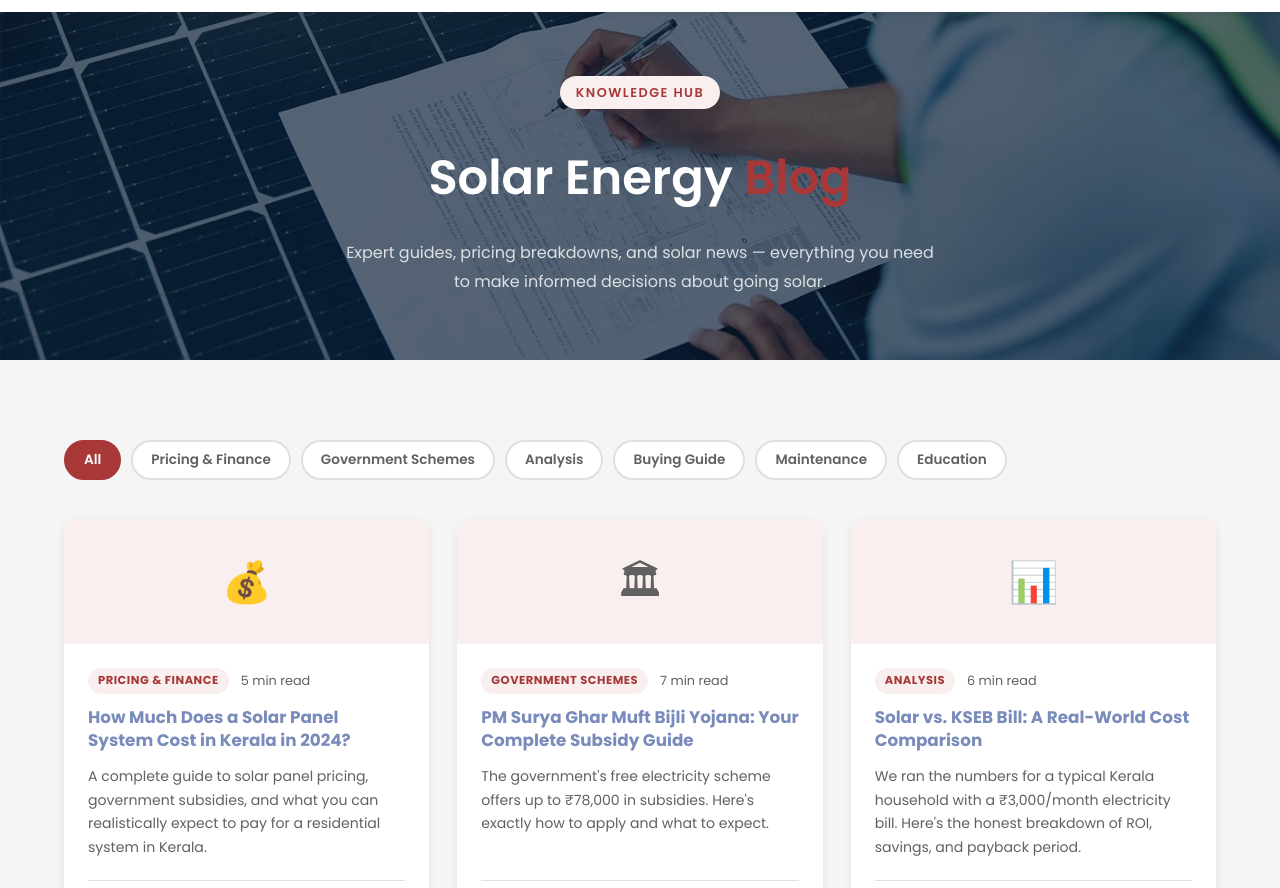
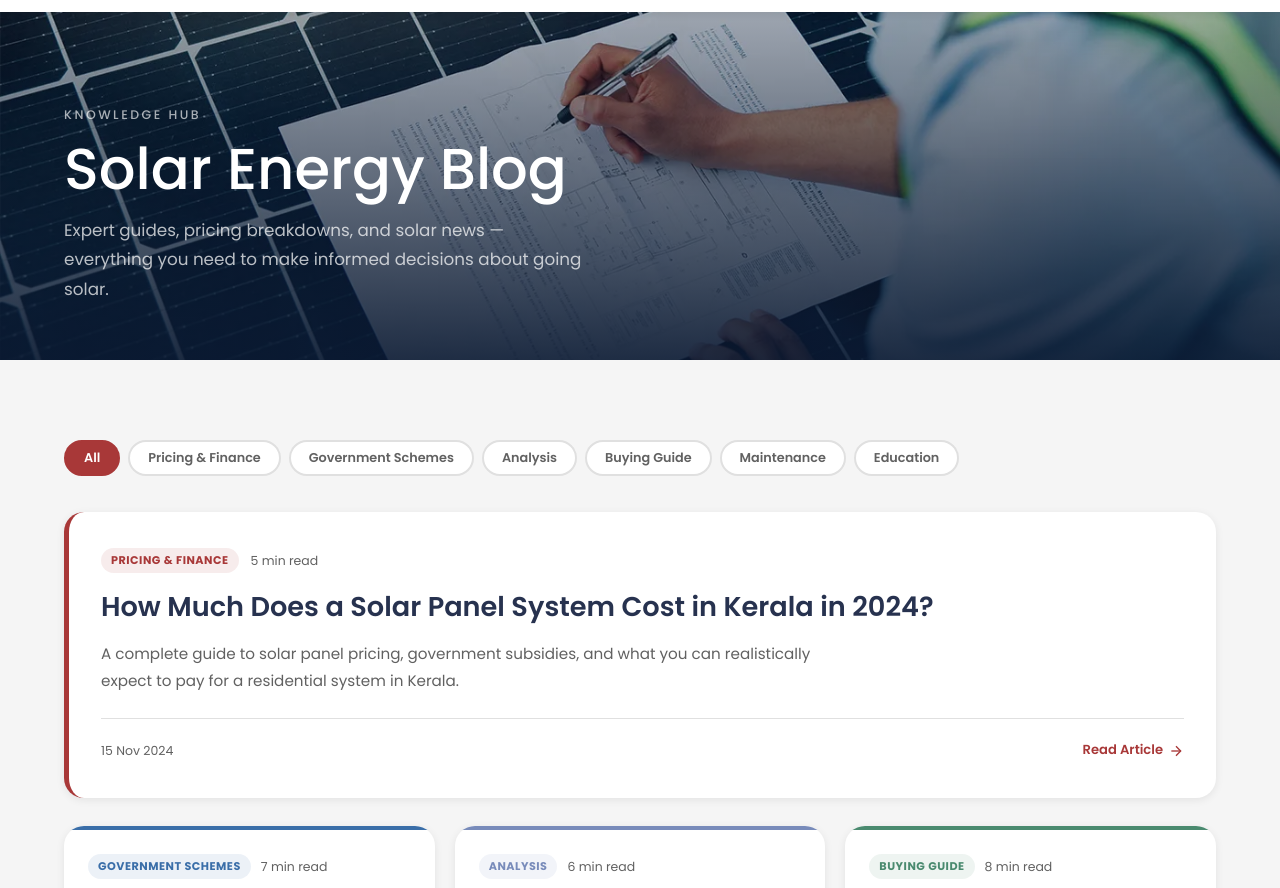
Before and after one commit to rayenna/rayenna-website, an Astro site: page /rayenna-website/blog in a window 1280 px wide. Shown: the part 60-948 px from the top of the page. Built offline with nearby package versions, Linux system fonts and the light colour scheme; Astro itself is replaced by a stand-in of ours.

Commit message:
Cursor update — 2026-04-25 23:26

```diff
--- a/src/pages/blog/index.astro
+++ b/src/pages/blog/index.astro
@@ -2,7 +2,6 @@
 import Layout from '../../layouts/Layout.astro';
 const base = import.meta.env.BASE_URL.replace(/\/$/, '');
 
-// Sample blog posts — replace with real content or a CMS later
 const posts = [
   {
     slug: 'how-much-does-solar-cost-in-kerala',
@@ -11,25 +10,22 @@ const posts = [
     date: '15 Nov 2024',
     category: 'Pricing & Finance',
     readTime: '5 min read',
-    emoji: '💰',
   },
   {
     slug: 'pm-surya-ghar-subsidy-guide',
     title: 'PM Surya Ghar Muft Bijli Yojana: Your Complete Subsidy Guide',
-    excerpt: 'The government\'s free electricity scheme offers up to ₹78,000 in subsidies. Here\'s exactly how to apply and what to expect.',
+    excerpt: "The government's free electricity scheme offers up to ₹78,000 in subsidies. Here's exactly how to apply and what to expect.",
     date: '8 Nov 2024',
     category: 'Government Schemes',
     readTime: '7 min read',
-    emoji: '🏛',
   },
   {
     slug: 'solar-vs-electricity-bill-comparison',
     title: 'Solar vs. KSEB Bill: A Real-World Cost Comparison',
-    excerpt: 'We ran the numbers for a typical Kerala household with a ₹3,000/month electricity bill. Here\'s the honest breakdown of ROI, savings, and payback period.',
+    excerpt: "We ran the numbers for a typical Kerala household with a ₹3,000/month electricity bill. Here's the honest breakdown of ROI, savings, and payback period.",
     date: '1 Nov 2024',
     category: 'Analysis',
     readTime: '6 min read',
-    emoji: '📊',
   },
   {
     slug: 'best-solar-panels-brands-india-2024',
@@ -38,7 +34,6 @@ const posts = [
     date: '22 Oct 2024',
     category: 'Buying Guide',
     readTime: '8 min read',
-    emoji: '🔆',
   },
   {
     slug: 'solar-maintenance-tips',
@@ -47,7 +42,6 @@ const posts = [
     date: '10 Oct 2024',
     category: 'Maintenance',
     readTime: '4 min read',
-    emoji: '🔧',
   },
   {
     slug: 'net-metering-explained',
@@ -56,53 +50,89 @@ const posts = [
     date: '2 Oct 2024',
     category: 'Education',
     readTime: '5 min read',
-    emoji: '🔌',
   },
 ];
 
-const categories = ['All', 'Pricing & Finance', 'Government Schemes', 'Analysis', 'Buying Guide', 'Maintenance', 'Education'];
+const categoryColors: Record<string, string> = {
+  'Pricing & Finance':   '#a83838',
+  'Government Schemes':  '#3a6ea8',
+  'Analysis':            '#788bba',
+  'Buying Guide':        '#4a8a6f',
+  'Maintenance':         '#8a6f2c',
+  'Education':           '#6a3a8a',
+};
+
+const featured = posts[0];
+const rest = posts.slice(1);
+const categories = ['All', ...new Set(posts.map(p => p.category))];
 ---
 <Layout title="Solar Energy Blog — Rayenna Energy" description="Read expert articles on solar energy, government subsidies, pricing, and installation tips from Rayenna Energy's blog.">
 
-  <!-- Page Hero -->
+  <!-- ===== PAGE HERO ===== -->
   <section class="page-hero">
     <img src={`${base}/media/blog.webp`} alt="Rayenna Solar Blog" class="page-hero__bg" />
     <div class="page-hero__overlay"></div>
     <div class="container page-hero__inner">
-      <span class="section-tag">Knowledge Hub</span>
-      <h1 class="page-hero__title">Solar Energy <span>Blog</span></h1>
-      <p class="page-hero__subtitle">Expert guides, pricing breakdowns, and solar news — everything you need to make informed decisions about going solar.</p>
+      <p class="page-hero__eyebrow">Knowledge Hub</p>
+      <h1 class="page-hero__title">Solar Energy Blog</h1>
+      <p class="page-hero__sub">Expert guides, pricing breakdowns, and solar news — everything you need to make informed decisions about going solar.</p>
     </div>
   </section>
 
-  <!-- Blog Posts -->
-  <section style="padding:var(--section-padding); background:var(--color-light)">
+  <!-- ===== BLOG CONTENT ===== -->
+  <section class="blog-section">
     <div class="container">
 
-      <!-- Category Filter -->
+      <!-- Category filter -->
       <div class="category-filter">
         {categories.map(cat => (
           <button class={`cat-btn ${cat === 'All' ? 'active' : ''}`} data-cat={cat}>{cat}</button>
         ))}
       </div>
 
-      <!-- Posts Grid -->
+      <!-- Featured post -->
+      <article class="featured-card" data-category={featured.category}>
+        <div class="featured-card__label">
+          <span class="cat-pill" style={`background:${categoryColors[featured.category]}18; color:${categoryColors[featured.category]};`}>
+            {featured.category}
+          </span>
+          <span class="read-time">{featured.readTime}</span>
+        </div>
+        <h2 class="featured-card__title">
+          <a href={`${base}/blog/${featured.slug}`}>{featured.title}</a>
+        </h2>
+        <p class="featured-card__excerpt">{featured.excerpt}</p>
+        <div class="featured-card__footer">
+          <span class="post-date">{featured.date}</span>
+          <a href={`${base}/blog/${featured.slug}`} class="read-more-link">
+            Read Article
+            <svg width="16" height="16" viewBox="0 0 24 24" fill="none" stroke="currentColor" stroke-width="2"><line x1="5" y1="12" x2="19" y2="12"/><polyline points="12 5 19 12 12 19"/></svg>
+          </a>
+        </div>
+      </article>
+
+      <!-- Posts grid -->
       <div class="posts-grid">
-        {posts.map((post, i) => (
+        {rest.map(post => (
           <article class="post-card" data-category={post.category}>
-            <div class="post-card__emoji">{post.emoji}</div>
+            <div class="post-card__accent" style={`background:${categoryColors[post.category] ?? 'var(--color-secondary)'}`}></div>
             <div class="post-card__body">
               <div class="post-meta">
-                <span class="post-category">{post.category}</span>
-                <span class="post-read-time">{post.readTime}</span>
+                <span class="cat-pill" style={`background:${categoryColors[post.category]}18; color:${categoryColors[post.category]};`}>
+                  {post.category}
+                </span>
+                <span class="read-time">{post.readTime}</span>
               </div>
               <h2 class="post-title">
                 <a href={`${base}/blog/${post.slug}`}>{post.title}</a>
               </h2>
               <p class="post-excerpt">{post.excerpt}</p>
               <div class="post-footer">
-                <span class="post-date">📅 {post.date}</span>
-                <a href={`${base}/blog/${post.slug}`} class="post-read-more">Read More →</a>
+                <span class="post-date">{post.date}</span>
+                <a href={`${base}/blog/${post.slug}`} class="read-more-link">
+                  Read
+                  <svg width="14" height="14" viewBox="0 0 24 24" fill="none" stroke="currentColor" stroke-width="2"><line x1="5" y1="12" x2="19" y2="12"/><polyline points="12 5 19 12 12 19"/></svg>
+                </a>
               </div>
             </div>
           </article>
@@ -112,31 +142,36 @@ const categories = ['All', 'Pricing & Finance', 'Government Schemes', 'Analysis'
     </div>
   </section>
 
-  <!-- Newsletter CTA -->
-  <section style="padding:64px 0; background:var(--color-white)">
-    <div class="container">
-      <div class="newsletter-box">
-        <div>
-          <h3>Stay Updated on Solar News</h3>
-          <p>Get the latest articles, subsidy updates, and solar tips delivered to your inbox.</p>
-        </div>
-        <form class="newsletter-form" onsubmit="return false">
-          <input type="email" placeholder="Your email address" required />
-          <button type="submit" class="btn btn-primary">Subscribe</button>
-        </form>
+  <!-- ===== NEWSLETTER CTA ===== -->
+  <section class="newsletter-section">
+    <div class="container newsletter-inner">
+      <div class="newsletter-content">
+        <span class="section-tag">Stay in the Loop</span>
+        <h2 class="section-title" style="color:#ffffff;">Stay Updated on Solar News</h2>
+        <p>Get the latest articles, subsidy updates, and solar tips delivered to your inbox. No spam, ever.</p>
       </div>
+      <form class="newsletter-form" onsubmit="return false">
+        <input type="email" placeholder="Your email address" required />
+        <button type="submit" class="btn btn-primary">Subscribe</button>
+      </form>
     </div>
   </section>
 
 </Layout>
 
 <style>
+/* ===========================
+   Blog Page — Mobile First
+   =========================== */
+
+/* ===== PAGE HERO ===== */
 .page-hero {
   position: relative;
-  height: 420px;
+  min-height: 420px;
   display: flex;
-  align-items: center;
+  align-items: flex-end;
   overflow: hidden;
+  padding-bottom: 56px;
 }
 .page-hero__bg {
   position: absolute;
@@ -144,182 +179,286 @@ const categories = ['All', 'Pricing & Finance', 'Government Schemes', 'Analysis'
   width: 100%;
   height: 100%;
   object-fit: cover;
-  object-position: center;
+  object-position: center 40%;
   z-index: 0;
 }
 .page-hero__overlay {
   position: absolute;
   inset: 0;
-  background: rgba(10, 30, 55, 0.65);
+  background: linear-gradient(
+    to top,
+    rgba(10, 25, 50, 0.9) 0%,
+    rgba(10, 25, 50, 0.55) 50%,
+    rgba(10, 25, 50, 0.2) 100%
+  );
   z-index: 1;
 }
 .page-hero__inner {
   position: relative;
   z-index: 2;
-  text-align: center;
-  padding-top: 72px;
+  padding-top: 88px;
+}
+.page-hero__eyebrow {
+  font-size: 0.78rem;
+  font-weight: 500;
+  letter-spacing: 2.5px;
+  text-transform: uppercase;
+  color: rgba(255,255,255,0.65);
+  margin-bottom: 10px;
 }
 .page-hero__title {
   font-family: var(--font-heading);
-  font-size: clamp(2rem, 4vw, 3rem);
-  font-weight: 600;
-  color: white;
-  margin: 12px 0 20px;
+  font-size: clamp(2.4rem, 5vw, 3.6rem);
+  font-weight: 500;
+  color: #ffffff;
+  line-height: 1.15;
+  margin-bottom: 14px;
 }
-.page-hero__title span { color: var(--color-primary); }
-.page-hero__subtitle { color: rgba(255,255,255,0.8); max-width: 600px; margin: 0 auto; line-height: 1.8; }
+.page-hero__sub {
+  font-size: clamp(0.95rem, 2vw, 1.05rem);
+  color: rgba(255,255,255,0.72);
+  max-width: 520px;
+  line-height: 1.75;
+}
 
+/* ===== BLOG SECTION ===== */
+.blog-section {
+  padding: var(--section-padding);
+  background: var(--color-light);
+}
+
+/* Category filter */
 .category-filter {
   display: flex;
-  gap: 10px;
+  gap: 8px;
   flex-wrap: wrap;
-  margin-bottom: 40px;
+  margin-bottom: 36px;
 }
 .cat-btn {
-  padding: 8px 18px;
+  padding: 7px 18px;
   border-radius: 50px;
   border: 2px solid var(--color-border);
   background: var(--color-white);
   font-family: var(--font-heading);
-  font-size: 0.85rem;
+  font-size: 0.8rem;
   font-weight: 600;
   cursor: pointer;
   color: var(--color-text-muted);
   transition: all var(--transition);
+  white-space: nowrap;
 }
 .cat-btn:hover, .cat-btn.active {
   background: var(--color-primary);
   border-color: var(--color-primary);
-  color: white;
+  color: #ffffff;
 }
 
+/* ===== FEATURED CARD ===== */
+.featured-card {
+  background: #ffffff;
+  border-radius: var(--radius-lg);
+  padding: 36px 32px;
+  box-shadow: var(--shadow-sm);
+  margin-bottom: 28px;
+  border-left: 5px solid var(--color-primary);
+  transition: all var(--transition);
+}
+.featured-card:hover {
+  box-shadow: var(--shadow-md);
+  transform: translateY(-3px);
+}
+.featured-card__label {
+  display: flex;
+  align-items: center;
+  gap: 12px;
+  margin-bottom: 16px;
+  flex-wrap: wrap;
+}
+.featured-card__title {
+  font-family: var(--font-heading);
+  font-size: clamp(1.2rem, 2.5vw, 1.7rem);
+  font-weight: 600;
+  color: var(--color-navy);
+  line-height: 1.35;
+  margin-bottom: 14px;
+}
+.featured-card__title a { transition: color var(--transition); }
+.featured-card__title a:hover { color: var(--color-primary); }
+.featured-card__excerpt {
+  font-size: 0.95rem;
+  color: var(--color-text-muted);
+  line-height: 1.8;
+  margin-bottom: 24px;
+  max-width: 720px;
+}
+.featured-card__footer {
+  display: flex;
+  align-items: center;
+  justify-content: space-between;
+  flex-wrap: wrap;
+  gap: 12px;
+  padding-top: 20px;
+  border-top: 1px solid var(--color-border);
+}
+
+/* ===== POST GRID ===== */
 .posts-grid {
   display: grid;
-  grid-template-columns: repeat(3, 1fr);
-  gap: 28px;
+  grid-template-columns: 1fr;
+  gap: 20px;
 }
 .post-card {
-  background: var(--color-white);
-  border-radius: var(--radius-md);
+  background: #ffffff;
+  border-radius: var(--radius-lg);
+  overflow: hidden;
   box-shadow: var(--shadow-sm);
-  overflow: hidden;
-  transition: all var(--transition);
   display: flex;
   flex-direction: column;
+  transition: all var(--transition);
 }
-.post-card:hover { transform: translateY(-6px); box-shadow: var(--shadow-md); }
-.post-card__emoji {
-  background: var(--color-primary-light);
-  padding: 28px;
-  font-size: 2.5rem;
-  text-align: center;
+.post-card:hover {
+  box-shadow: var(--shadow-md);
+  transform: translateY(-4px);
 }
-.post-card__body { padding: 24px; display: flex; flex-direction: column; flex: 1; }
+.post-card__accent {
+  height: 4px;
+  width: 100%;
+  flex-shrink: 0;
+}
+.post-card__body {
+  padding: 24px;
+  display: flex;
+  flex-direction: column;
+  flex: 1;
+}
 .post-meta {
   display: flex;
   align-items: center;
-  gap: 12px;
+  gap: 10px;
   margin-bottom: 12px;
   flex-wrap: wrap;
 }
-.post-category {
-  background: var(--color-primary-light);
-  color: var(--color-primary);
+
+/* Category pill */
+.cat-pill {
   font-family: var(--font-heading);
-  font-size: 0.72rem;
+  font-size: 0.7rem;
   font-weight: 700;
   letter-spacing: 0.5px;
   text-transform: uppercase;
   padding: 3px 10px;
   border-radius: 50px;
 }
-.post-read-time { font-size: 0.8rem; color: var(--color-text-muted); }
+.read-time {
+  font-size: 0.78rem;
+  color: var(--color-text-muted);
+}
 .post-title {
   font-family: var(--font-heading);
-  font-size: 1.05rem;
-  font-weight: 700;
-  color: var(--color-secondary);
-  line-height: 1.4;
-  margin-bottom: 12px;
+  font-size: 1rem;
+  font-weight: 600;
+  color: var(--color-navy);
+  line-height: 1.45;
+  margin-bottom: 10px;
 }
 .post-title a { transition: color var(--transition); }
 .post-title a:hover { color: var(--color-primary); }
 .post-excerpt {
-  font-size: 0.88rem;
+  font-size: 0.86rem;
   color: var(--color-text-muted);
-  line-height: 1.7;
+  line-height: 1.75;
   flex: 1;
-  margin-bottom: 20px;
+  margin-bottom: 18px;
 }
 .post-footer {
   display: flex;
   justify-content: space-between;
   align-items: center;
-  padding-top: 16px;
+  padding-top: 14px;
   border-top: 1px solid var(--color-border);
+  gap: 8px;
 }
-.post-date { font-size: 0.82rem; color: var(--color-text-muted); }
-.post-read-more {
+.post-date {
+  font-size: 0.78rem;
+  color: var(--color-text-muted);
+}
+.read-more-link {
+  display: inline-flex;
+  align-items: center;
+  gap: 5px;
   font-family: var(--font-heading);
-  font-size: 0.85rem;
-  font-weight: 700;
+  font-size: 0.82rem;
+  font-weight: 600;
   color: var(--color-primary);
   transition: gap var(--transition);
+  white-space: nowrap;
 }
-.post-read-more:hover { text-decoration: underline; }
+.read-more-link:hover { gap: 8px; }
 
-.newsletter-box {
-  background: var(--color-light);
-  border-radius: var(--radius-md);
-  padding: 40px 48px;
+/* ===== NEWSLETTER ===== */
+.newsletter-section {
+  padding: 72px 0;
+  background: var(--color-navy);
+}
+.newsletter-inner {
+  display: grid;
+  grid-template-columns: 1fr;
+  gap: 36px;
+  align-items: center;
+}
+.newsletter-content .section-tag { margin-bottom: 12px; }
+.newsletter-content p {
+  color: rgba(255,255,255,0.7);
+  line-height: 1.8;
+  font-size: 0.95rem;
+  margin-top: 10px;
+}
+.newsletter-form {
   display: flex;
-  align-items: center;
-  justify-content: space-between;
-  gap: 40px;
-  flex-wrap: wrap;
+  flex-direction: column;
+  gap: 12px;
 }
-.newsletter-box h3 {
-  font-family: var(--font-heading);
-  font-weight: 600;
-  color: var(--color-secondary);
-  font-size: 1.3rem;
-  margin-bottom: 6px;
-}
-.newsletter-box p { color: var(--color-text-muted); font-size: 0.9rem; }
-.newsletter-form { display: flex; gap: 12px; flex-wrap: wrap; }
 .newsletter-form input {
-  padding: 12px 20px;
-  border: 2px solid var(--color-border);
+  padding: 14px 20px;
   border-radius: 50px;
+  border: 2px solid rgba(255,255,255,0.2);
+  background: rgba(255,255,255,0.08);
+  color: #ffffff;
   font-family: var(--font-body);
   font-size: 0.95rem;
   outline: none;
-  min-width: 260px;
   transition: border-color var(--transition);
 }
+.newsletter-form input::placeholder { color: rgba(255,255,255,0.45); }
 .newsletter-form input:focus { border-color: var(--color-primary); }
+.newsletter-form .btn { width: 100%; justify-content: center; }
 
-@media (max-width: 900px) {
+/* ===========================
+   Breakpoints — tablet+
+   =========================== */
+@media (min-width: 640px) {
   .posts-grid { grid-template-columns: 1fr 1fr; }
+  .newsletter-form { flex-direction: row; }
+  .newsletter-form input { flex: 1; }
+  .newsletter-form .btn { width: auto; }
 }
-@media (max-width: 600px) {
-  .posts-grid { grid-template-columns: 1fr; }
-  .newsletter-box { flex-direction: column; padding: 28px; }
-  .newsletter-form input { min-width: 100%; }
+
+@media (min-width: 1024px) {
+  .posts-grid { grid-template-columns: repeat(3, 1fr); }
+  .newsletter-inner { grid-template-columns: 1fr 1fr; gap: 64px; }
 }
 </style>
 
 <script>
-  // Category filter
   const catBtns = document.querySelectorAll('.cat-btn');
-  const postCards = document.querySelectorAll<HTMLElement>('.post-card');
+  const allCards = document.querySelectorAll<HTMLElement>('.post-card, .featured-card');
 
   catBtns.forEach(btn => {
     btn.addEventListener('click', () => {
       catBtns.forEach(b => b.classList.remove('active'));
       btn.classList.add('active');
       const cat = btn.getAttribute('data-cat');
-      postCards.forEach(card => {
+      allCards.forEach(card => {
         const show = cat === 'All' || card.dataset.category === cat;
         card.style.display = show ? 'flex' : 'none';
       });
```
